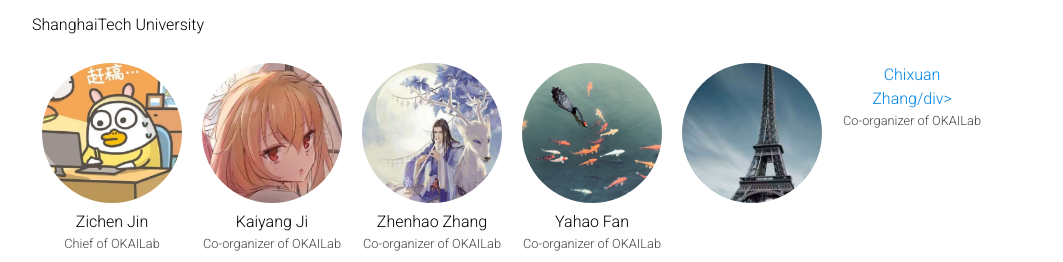
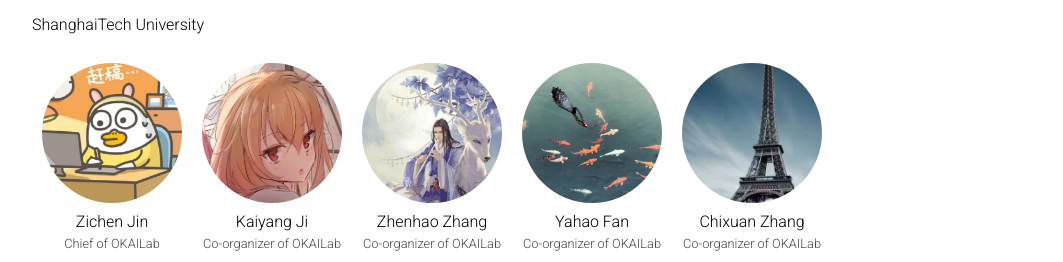
Before and after one commit to OKAILab/OKAILab.github.io, a plain HTML site: page index.html in a window 1280 px wide. Shown: the part 1111-1373 px from the top of the page, without its empty margins (108-1171 px from the left). Drawn offline with Linux system fonts and the light colour scheme.

Commit message:
Update index.html

```diff
--- a/index.html
+++ b/index.html
@@ -100,7 +100,7 @@
         </a>
         <a href="https://OKAILab.github.io">
           <img src="assets/zcx.png">
-          <div>Chixuan Zhang/div>
+          <div>Chixuan Zhang</div>
           <div class="affiliation">Co-organizer of OKAILab</div>
         </a>
 
```
